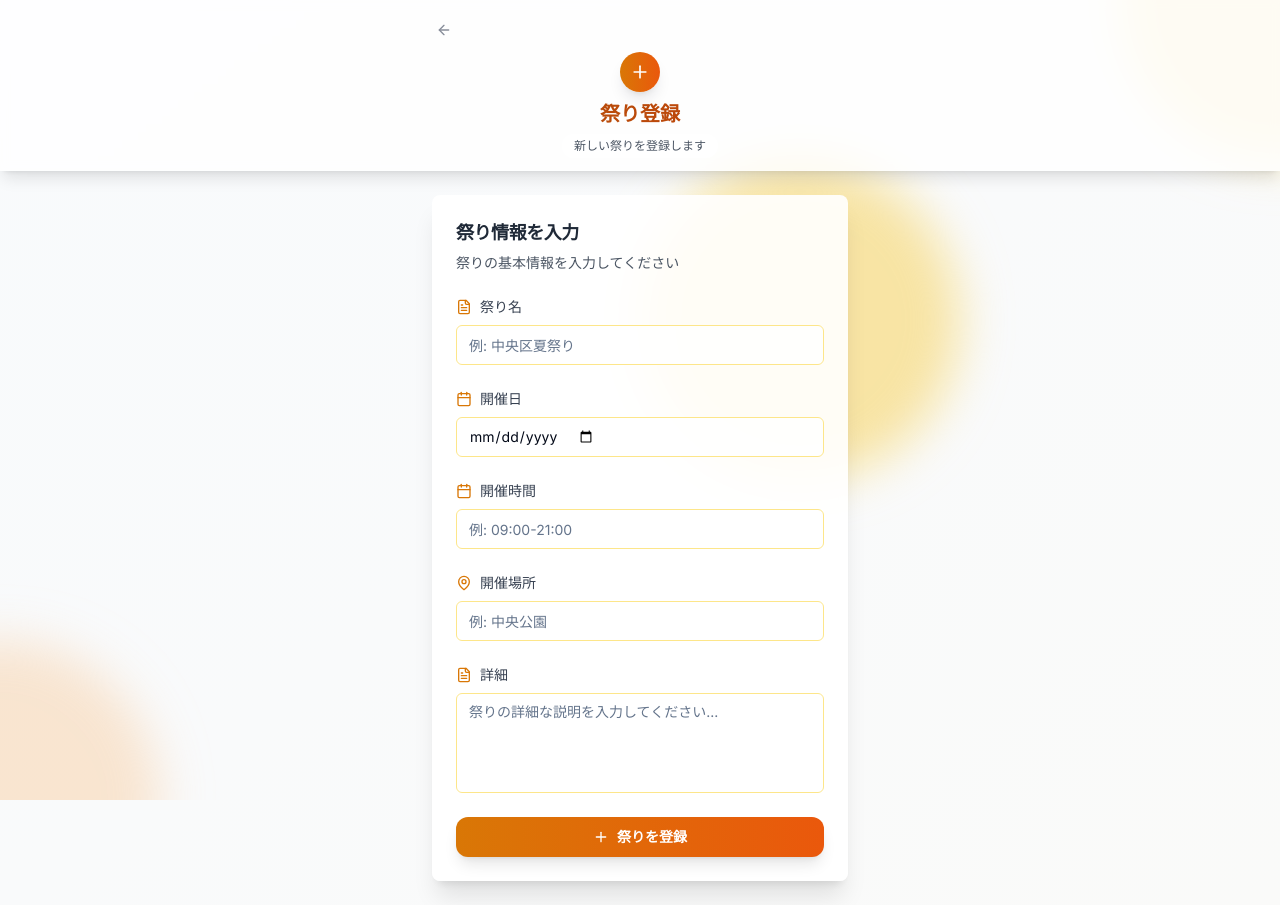
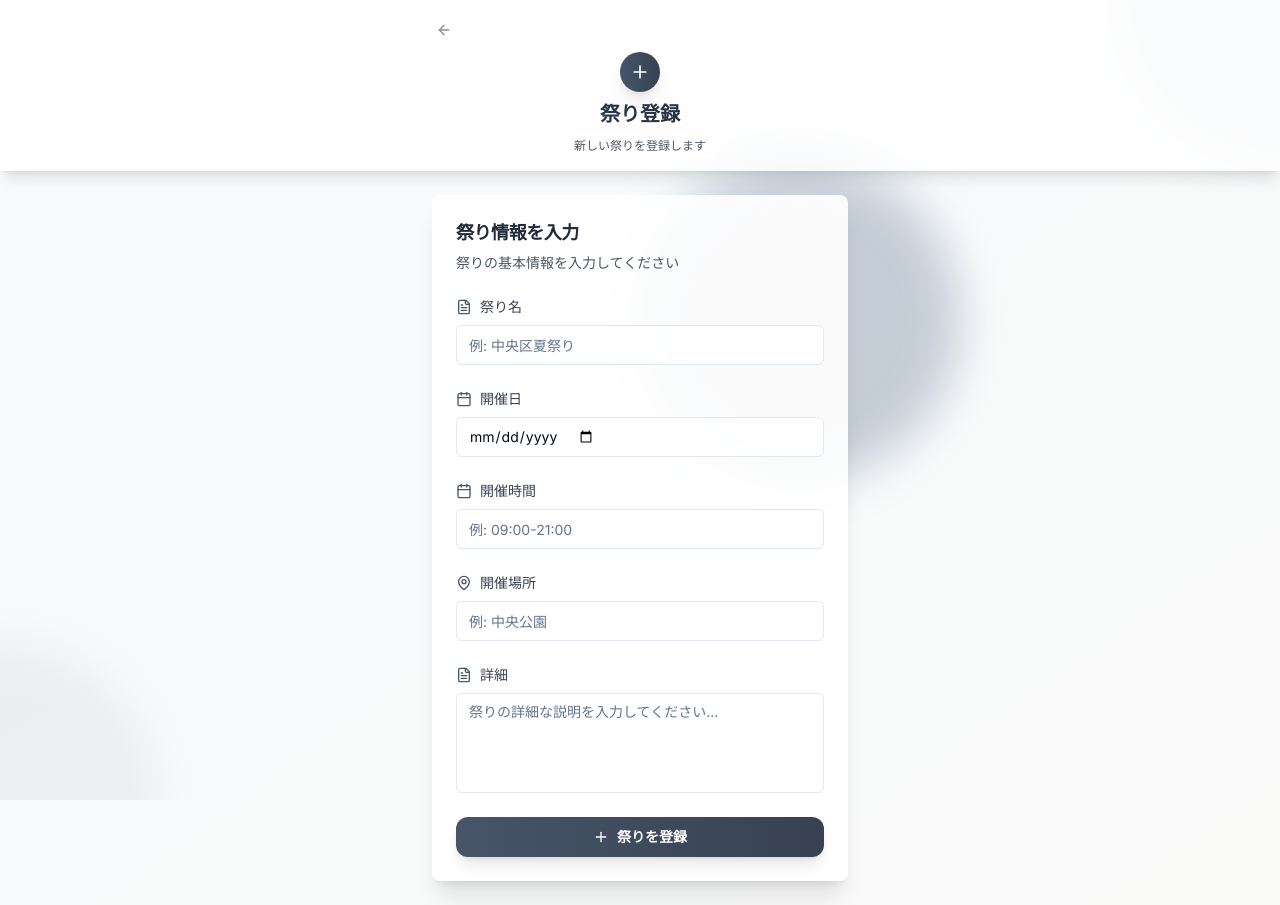
Before and after one commit to AliceWonerfulWorld/maturi_mate, a Next.js app: page /organizer/festivals/register in a window 1280 px wide. Built offline with nearby package versions, Linux system fonts and the light colour scheme.

Commit message:
[fix] 祭り登録画面のUI調整と色合いの統一

```diff
--- a/src/app/organizer/festivals/register/page.tsx
+++ b/src/app/organizer/festivals/register/page.tsx
@@ -54,9 +54,9 @@ export default function FestivalRegisterPage() {
     <div className="min-h-screen bg-gradient-to-br from-slate-50 via-gray-50 to-stone-50">
       {/* 背景装飾 */}
       <div className="absolute inset-0 overflow-hidden">
-        <div className="absolute -top-40 -right-40 w-80 h-80 bg-amber-300 rounded-full mix-blend-multiply filter blur-xl opacity-15 animate-pulse"></div>
-        <div className="absolute -bottom-40 -left-40 w-80 h-80 bg-orange-300 rounded-full mix-blend-multiply filter blur-xl opacity-15 animate-pulse delay-1000"></div>
-        <div className="absolute top-40 left-1/2 w-80 h-80 bg-amber-300 rounded-full mix-blend-multiply filter blur-xl opacity-15 animate-pulse delay-500"></div>
+        <div className="absolute -top-40 -right-40 w-80 h-80 bg-slate-300 rounded-full mix-blend-multiply filter blur-xl opacity-10 animate-pulse"></div>
+        <div className="absolute -bottom-40 -left-40 w-80 h-80 bg-gray-300 rounded-full mix-blend-multiply filter blur-xl opacity-10 animate-pulse delay-1000"></div>
+        <div className="absolute top-40 left-1/2 w-80 h-80 bg-slate-400 rounded-full mix-blend-multiply filter blur-xl opacity-10 animate-pulse delay-500"></div>
       </div>
 
       {/* ヘッダー */}
@@ -64,17 +64,17 @@ export default function FestivalRegisterPage() {
         <div className="max-w-md mx-auto px-3 py-3">
           <div className="flex items-center justify-between mb-1">
             <Link href="/organizer/festivals" >
-              <Button variant="ghost" size="sm" className="text-gray-500 hover:text-amber-600 hover:bg-amber-100/50 rounded-full p-2 opacity-80 hover:opacity-100 transition-all duration-200">
+              <Button variant="ghost" size="sm" className="text-gray-500 hover:text-slate-600 hover:bg-slate-100/50 rounded-full p-2 opacity-80 hover:opacity-100 transition-all duration-200">
                 <ArrowLeft className="h-4 w-4" />
               </Button>
             </Link>
             <div className="flex-1"></div>
           </div>
           <div className="text-center">
-            <div className="inline-flex items-center justify-center w-10 h-10 bg-gradient-to-r from-amber-600 to-orange-600 rounded-full mb-2 shadow-lg">
+            <div className="inline-flex items-center justify-center w-10 h-10 bg-gradient-to-r from-slate-600 to-gray-700 rounded-full mb-2 shadow-lg">
               <Plus className="h-5 w-5 text-white" />
             </div>
-            <h1 className="text-xl font-bold bg-gradient-to-r from-amber-700 to-orange-700 bg-clip-text text-transparent mb-1">
+            <h1 className="text-xl font-bold bg-gradient-to-r from-slate-700 to-gray-800 bg-clip-text text-transparent mb-1">
               祭り登録
             </h1>
             <p className="text-xs text-gray-600 bg-white/50 backdrop-blur-sm px-3 py-1 rounded-full inline-block">
@@ -97,7 +97,7 @@ export default function FestivalRegisterPage() {
               {/* 祭り名 */}
               <div className="space-y-2">
                 <label className="text-sm font-medium text-gray-700 flex items-center">
-                  <FileText className="h-4 w-4 mr-2 text-amber-600" />
+                  <FileText className="h-4 w-4 mr-2 text-slate-600" />
                   祭り名
                 </label>
                 <Input
@@ -105,7 +105,7 @@ export default function FestivalRegisterPage() {
                   placeholder="例: 中央区夏祭り"
                   value={formData.name}
                   onChange={(e) => handleInputChange('name', e.target.value)}
-                  className="bg-white/80 border-amber-200 focus:border-amber-500 focus:ring-amber-500"
+                  className="bg-white/80 border-slate-200 focus:border-slate-500 focus:ring-slate-500"
                   required
                 />
               </div>
@@ -113,14 +113,14 @@ export default function FestivalRegisterPage() {
               {/* 開催日 */}
               <div className="space-y-2">
                 <label className="text-sm font-medium text-gray-700 flex items-center">
-                  <Calendar className="h-4 w-4 mr-2 text-amber-600" />
+                  <Calendar className="h-4 w-4 mr-2 text-slate-600" />
                   開催日
                 </label>
                 <Input
                   type="date"
                   value={formData.date}
                   onChange={(e) => handleInputChange('date', e.target.value)}
-                  className="bg-white/80 border-amber-200 focus:border-amber-500 focus:ring-amber-500"
+                  className="bg-white/80 border-slate-200 focus:border-slate-500 focus:ring-slate-500"
                   required
                 />
               </div>
@@ -128,7 +128,7 @@ export default function FestivalRegisterPage() {
               {/* 開催時間 */}
               <div className="space-y-2">
                 <label className="text-sm font-medium text-gray-700 flex items-center">
-                  <Calendar className="h-4 w-4 mr-2 text-amber-600" />
+                  <Calendar className="h-4 w-4 mr-2 text-slate-600" />
                   開催時間
                 </label>
                 <Input
@@ -136,7 +136,7 @@ export default function FestivalRegisterPage() {
                   placeholder="例: 09:00-21:00"
                   value={formData.time}
                   onChange={(e) => handleInputChange('time', e.target.value)}
-                  className="bg-white/80 border-amber-200 focus:border-amber-500 focus:ring-amber-500"
+                  className="bg-white/80 border-slate-200 focus:border-slate-500 focus:ring-slate-500"
                   required
                 />
               </div>
@@ -144,7 +144,7 @@ export default function FestivalRegisterPage() {
               {/* 開催場所 */}
               <div className="space-y-2">
                 <label className="text-sm font-medium text-gray-700 flex items-center">
-                  <MapPin className="h-4 w-4 mr-2 text-amber-600" />
+                  <MapPin className="h-4 w-4 mr-2 text-slate-600" />
                   開催場所
                 </label>
                 <Input
@@ -152,7 +152,7 @@ export default function FestivalRegisterPage() {
                   placeholder="例: 中央公園"
                   value={formData.location}
                   onChange={(e) => handleInputChange('location', e.target.value)}
-                  className="bg-white/80 border-amber-200 focus:border-amber-500 focus:ring-amber-500"
+                  className="bg-white/80 border-slate-200 focus:border-slate-500 focus:ring-slate-500"
                   required
                 />
               </div>
@@ -160,14 +160,14 @@ export default function FestivalRegisterPage() {
               {/* 詳細 */}
               <div className="space-y-2">
                 <label className="text-sm font-medium text-gray-700 flex items-center">
-                  <FileText className="h-4 w-4 mr-2 text-amber-600" />
+                  <FileText className="h-4 w-4 mr-2 text-slate-600" />
                   詳細
                 </label>
                 <Textarea
                   placeholder="祭りの詳細な説明を入力してください..."
                   value={formData.description}
                   onChange={(e) => handleInputChange('description', e.target.value)}
-                  className="bg-white/80 border-amber-200 focus:border-amber-500 focus:ring-amber-500 min-h-[100px] resize-none"
+                  className="bg-white/80 border-slate-200 focus:border-slate-500 focus:ring-slate-500 min-h-[100px] resize-none"
                   required
                 />
               </div>
@@ -175,7 +175,7 @@ export default function FestivalRegisterPage() {
               {/* 登録ボタン */}
               <Button
                 type="submit"
-                className="w-full bg-gradient-to-r from-amber-600 to-orange-600 hover:from-amber-700 hover:to-orange-700 text-white font-semibold py-3 rounded-xl shadow-lg hover:shadow-xl transition-all duration-300 transform hover:scale-105"
+                className="w-full bg-gradient-to-r from-slate-600 to-gray-700 hover:from-slate-700 hover:to-gray-800 text-white font-semibold py-3 rounded-xl shadow-lg hover:shadow-xl transition-all duration-300 transform hover:scale-105"
               >
                 <Plus className="h-4 w-4 mr-2" />
                 祭りを登録
```
Also changed, not shown: 1 other file (tests, documents, lock files or other folders).
